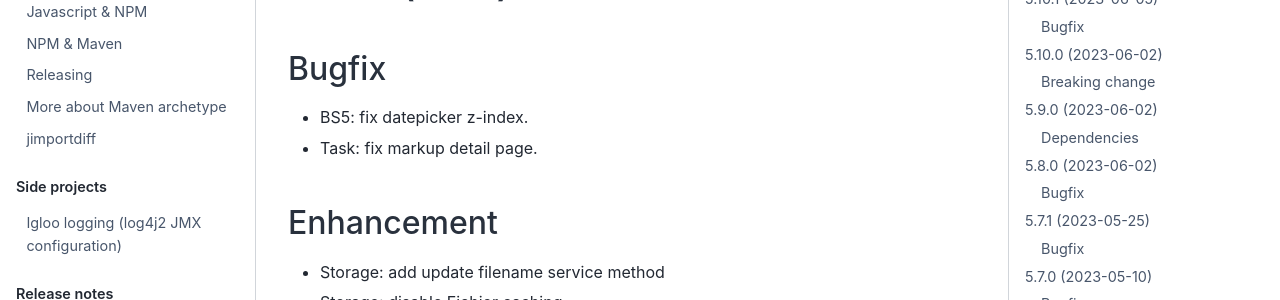
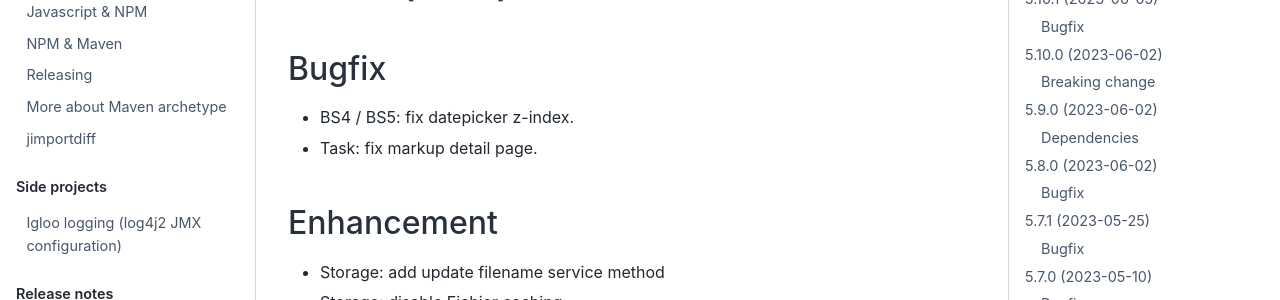
Before and after one commit to igloo-project/igloo-doc, a Sphinx documentation site: the page built from source/release-notes/releases-5.x.md, in a window 1280 px wide and 900 px high. Shown: the part 174-474 px from the top of the window. Built offline with Sphinx 7.4.7 and the Sphinx Book theme 1.1.4, drawn with Linux system fonts in a browser that asks for light colours.

Commit message:
Release note Igloo 5.11.0

```diff
--- a/source/release-notes/releases-5.x.md
+++ b/source/release-notes/releases-5.x.md
@@ -6,7 +6,7 @@
 
 ## Bugfix
 
-* BS5: fix datepicker z-index.
+* BS4 / BS5: fix datepicker z-index.
 * Task: fix markup detail page.
 
 ## Enhancement
```
